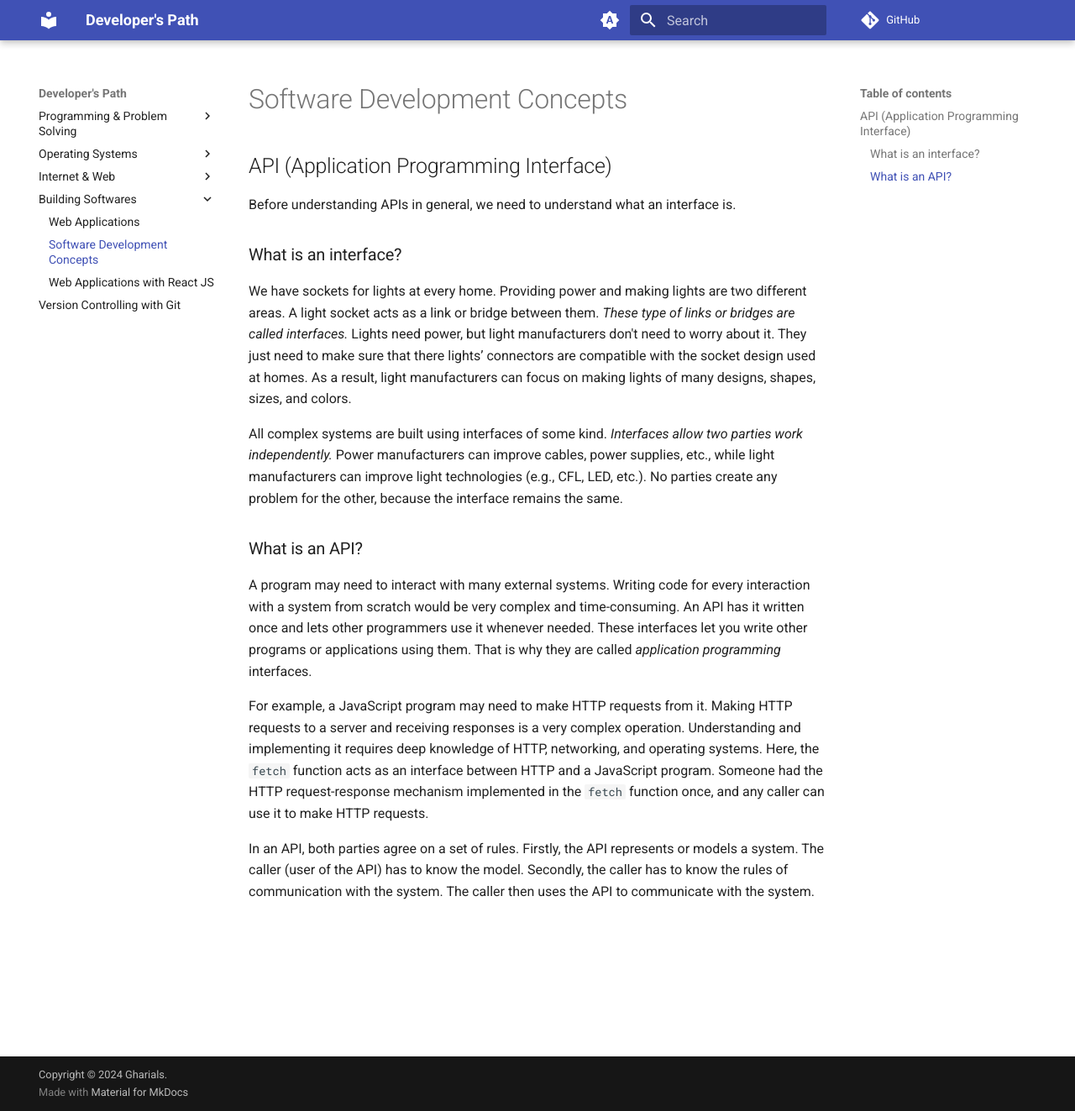
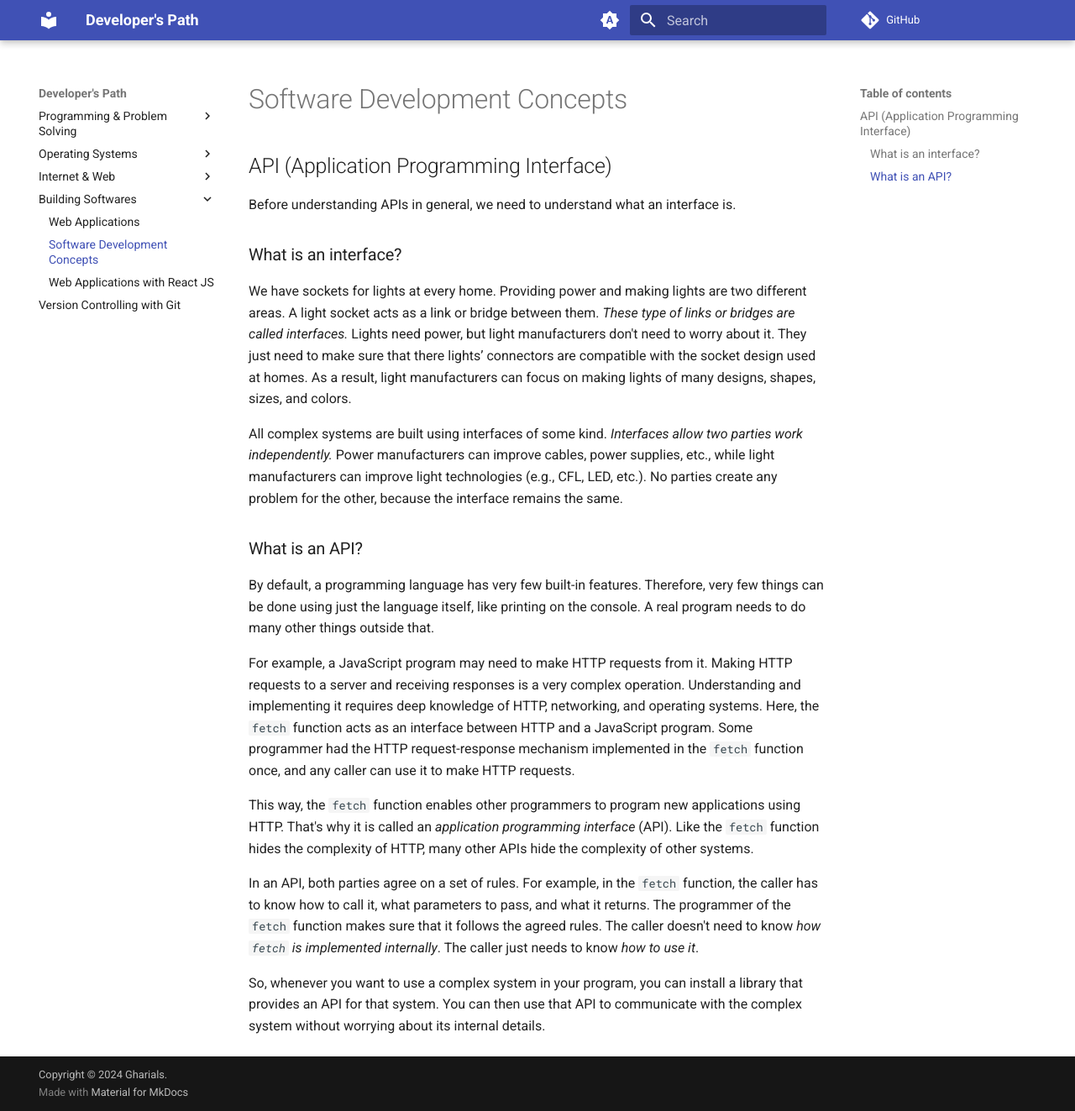
Before and after one commit to gharials/dev-path, an MkDocs documentation site: the page built from docs/building-softwares/software-dev-concepts.md, in a window 1280 px wide and 1323 px high. Shown: the whole window at 84% size. Built offline with MkDocs 1.6.1 and Material for MkDocs 9.7.7, drawn with Linux system fonts in a browser that asks for light colours; comment, search, counter and statistics services are not loaded.

Commit message:
copy edit API concept section.

```diff
--- a/docs/building-softwares/software-dev-concepts.md
+++ b/docs/building-softwares/software-dev-concepts.md
@@ -12,8 +12,12 @@ All complex systems are built using interfaces of some kind. _Interfaces allow t
 
 ### What is an API?
 
-A program may need to interact with many external systems. Writing code for every interaction with a system from scratch would be very complex and time-consuming. An API has it written once and lets other programmers use it whenever needed. These interfaces let you write other programs or applications using them. That is why they are called _application programming_ interfaces.
+By default, a programming language has very few built-in features. Therefore, very few things can be done using just the language itself, like printing on the console. A real program needs to do many other things outside that.
 
-For example, a JavaScript program may need to make HTTP requests from it. Making HTTP requests to a server and receiving responses is a very complex operation. Understanding and implementing it requires deep knowledge of HTTP, networking, and operating systems. Here, the `fetch` function acts as an interface between HTTP and a JavaScript program. Someone had the HTTP request-response mechanism implemented in the `fetch` function once, and any caller can use it to make HTTP requests.
+For example, a JavaScript program may need to make HTTP requests from it. Making HTTP requests to a server and receiving responses is a very complex operation. Understanding and implementing it requires deep knowledge of HTTP, networking, and operating systems. Here, the `fetch` function acts as an interface between HTTP and a JavaScript program. Some programmer had the HTTP request-response mechanism implemented in the `fetch` function once, and any caller can use it to make HTTP requests.
 
-In an API, both parties agree on a set of rules. Firstly, the API represents or models a system. The caller (user of the API) has to know the model. Secondly, the caller has to know the rules of communication with the system. The caller then uses the API to communicate with the system.
+This way, the `fetch` function enables other programmers to program new applications using HTTP. That's why it is called an _application programming interface_ (API). Like the `fetch` function hides the complexity of HTTP, many other APIs hide the complexity of other systems.
+
+In an API, both parties agree on a set of rules. For example, in the `fetch` function, the caller has to know how to call it, what parameters to pass, and what it returns. The programmer of the `fetch` function makes sure that it follows the agreed rules. The caller doesn't need to know _how `fetch` is implemented internally_. The caller just needs to know _how to use it_.
+
+So, whenever you want to use a complex system in your program, you can install a library that provides an API for that system. You can then use that API to communicate with the complex system without worrying about its internal details.
```
